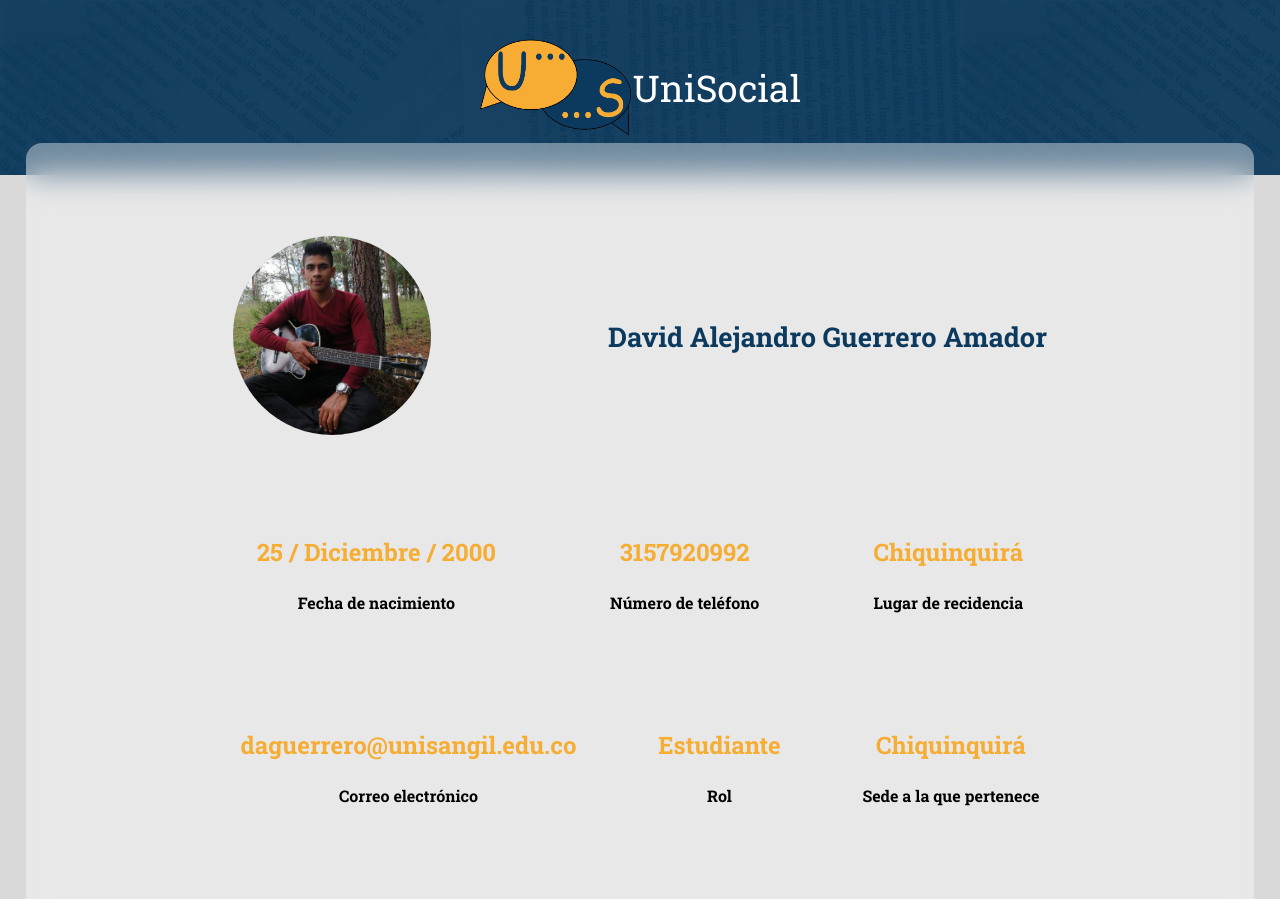
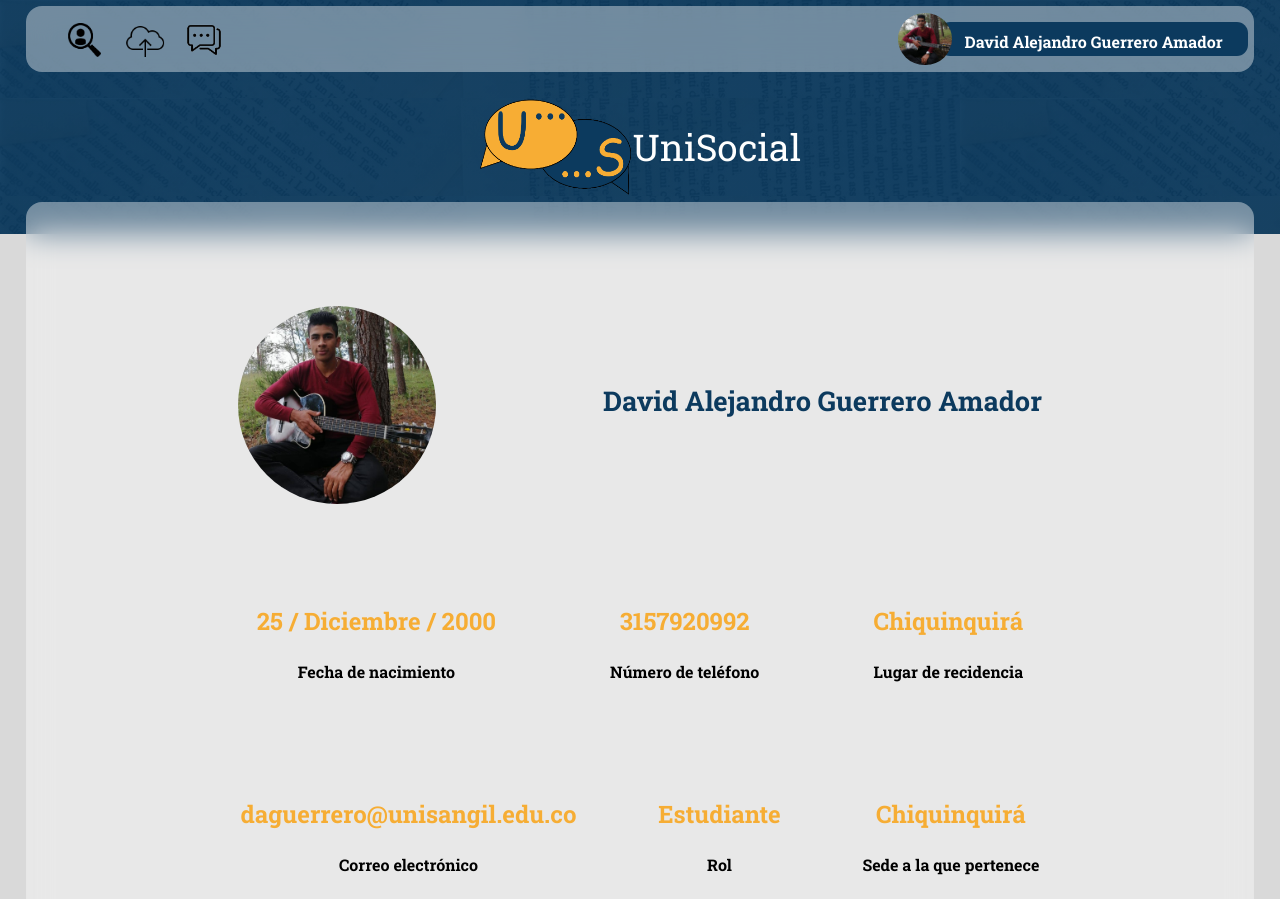
Before and after one commit to D4v1d123/backend-programming-web-project, a plain HTML site: page muroPersonal.html in a window 1280 px wide. Shown: the top 899 px of the page. Drawn offline with Linux system fonts and the light colour scheme.

Commit message:
Se agregó la barra de opciones al Frond-end

```diff
--- a/css/style.css
+++ b/css/style.css
@@ -54,6 +54,19 @@ a{
     justify-content: center;
 }
 
+.HeaderConOpciones{
+    background-image: linear-gradient(
+        rgba(12,58,94, 0.95),
+        rgba(12,58,94, 0.95)),
+        url("../img/header.jpg");
+    color: #ffffff;
+    padding-top: 3%;
+    padding-bottom: 3%;
+    display: block;
+    justify-content: center;
+
+}
+
 .ContenedorPrincipal{
     border-radius: 1rem;
     background-color: rgba(255, 255, 255, 0.4);
@@ -80,6 +93,13 @@ a{
 
 }
 
+.IconosBarraOpciones{
+    text-align: start;
+    justify-content: center;
+    padding-left: 2%;
+
+}
+
 .EspacioContenidoLogueo{
     margin-bottom: 2%;
 
@@ -103,6 +123,8 @@ a{
 
 .FotoPerfil{
     border-radius: 80%;
+    margin-right: -2%;
+    margin-top: 1%;
 
 }
 
@@ -124,6 +146,28 @@ a{
     display: flex;
     justify-content: space-between;
     margin-bottom: 8%;
+
+}
+
+.ContenedorBarraOpciones{
+    display: flex;
+    padding: 0% 0.5% 0% 0.5%;
+
+}
+
+.ContenedorNombrePersona{
+    display: flex;
+    justify-content: end;
+
+}
+
+.NombrePersona{
+    font-family: 'Roboto Slab', serif;
+    color: #ffffff;
+    font-size: 100%;
+    padding: 1.4% 4% 0% 4%;
+    background-color: #0C3A5E;
+    border-radius: 0.7rem;
 
 }
 
@@ -177,3 +221,14 @@ a{
     width: 15%;
     width: 100%;
 }
+
+/*Colocar un elemento sobre otro*/
+.CapaSuperior{
+    z-index: 2;
+
+}
+
+.CapaInferior{
+    z-index: 1;
+
+}
--- a/muroPersonal.html
+++ b/muroPersonal.html
@@ -8,9 +8,22 @@
     <title>Muro personal</title>
 </head>
 <body>
-    <header class="Header">
-        <img src="img/Logo.png" alt="Logo de UniSocial" width="12%">
-        <h1 class="Fuente">UniSocial</h1>
+    <header class="HeaderConOpciones CentrarContenido">
+        <div class="ContenedorPrincipal ContenedorBarraOpciones">
+            <div class="IconosBarraOpciones">
+                <a rel="stylesheet" href="#"> <img src="img/Busqueda icono.png" alt="Buscar amigos" width="6%" style="padding: 2%; margin-top: 1%;"> </a>
+                <a rel="stylesheet" href="#"> <img src="img/Publicar icono.png" alt="Hacer una publicación" width="8%" style="padding-right: 1%; margin: 0% 0% 0.8% 1%;"> </a>
+                <a rel="stylesheet" href="#"> <img src="img/Chat icono.png" alt="Chatear con un amigo" width= "10%"> </a>
+            </div>
+            <div class="ContenedorNombrePersona">
+                <img src="img/Foto de perfil de EJEMPLO.jpg" alt="Foto de perfil" width="8.5%" height="80%" class="FotoPerfil CapaSuperior">
+                <h3 class="NombrePersona CapaInferior">David Alejandro Guerrero Amador</h3>
+            </div>
+        </div>
+        <div class="Header" style="padding: 0;">
+            <img src="img/Logo.png" alt="Logo de UniSocial" width="12%">
+            <h1 class="Fuente">UniSocial</h1>
+        </div>
     </header>
     <dir class="ContenedorPrincipal">
         <div class="ContenedorIdentificacionPerfil">
```
Also changed, not shown: img/Busqueda icono.png (added), img/Chat icono.png (added), img/Publicar icono.png (added), img/Teclado icono.png (added).
